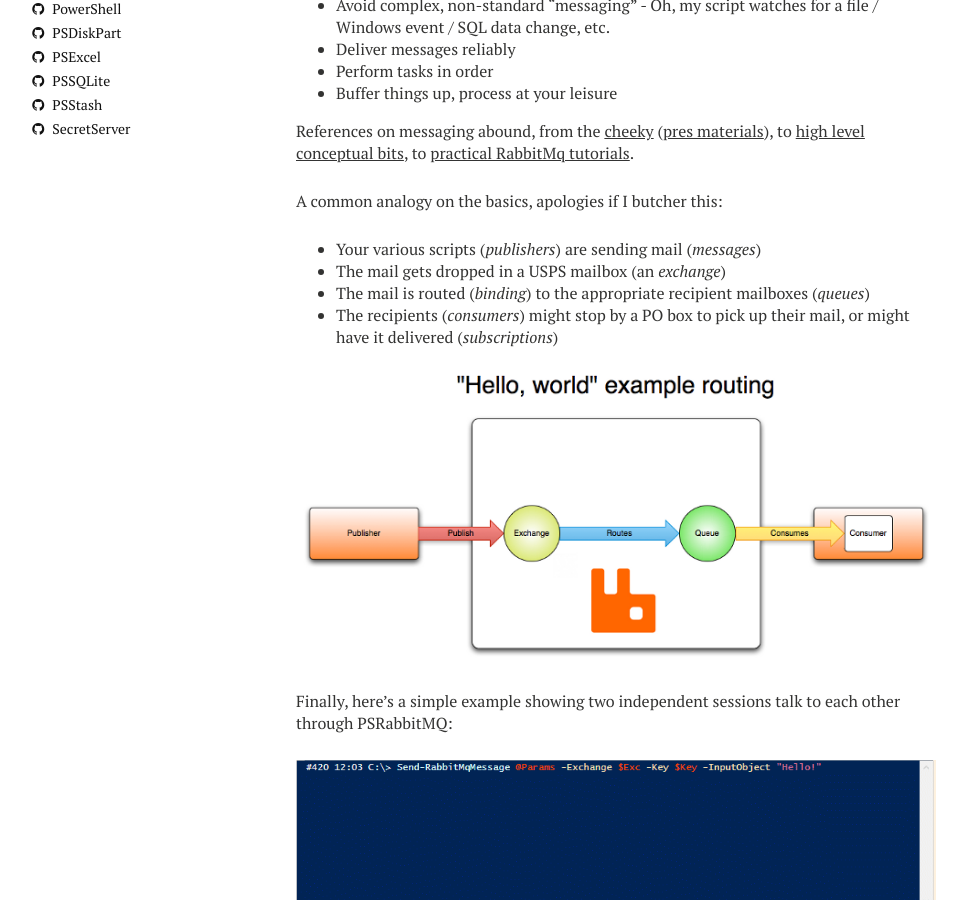
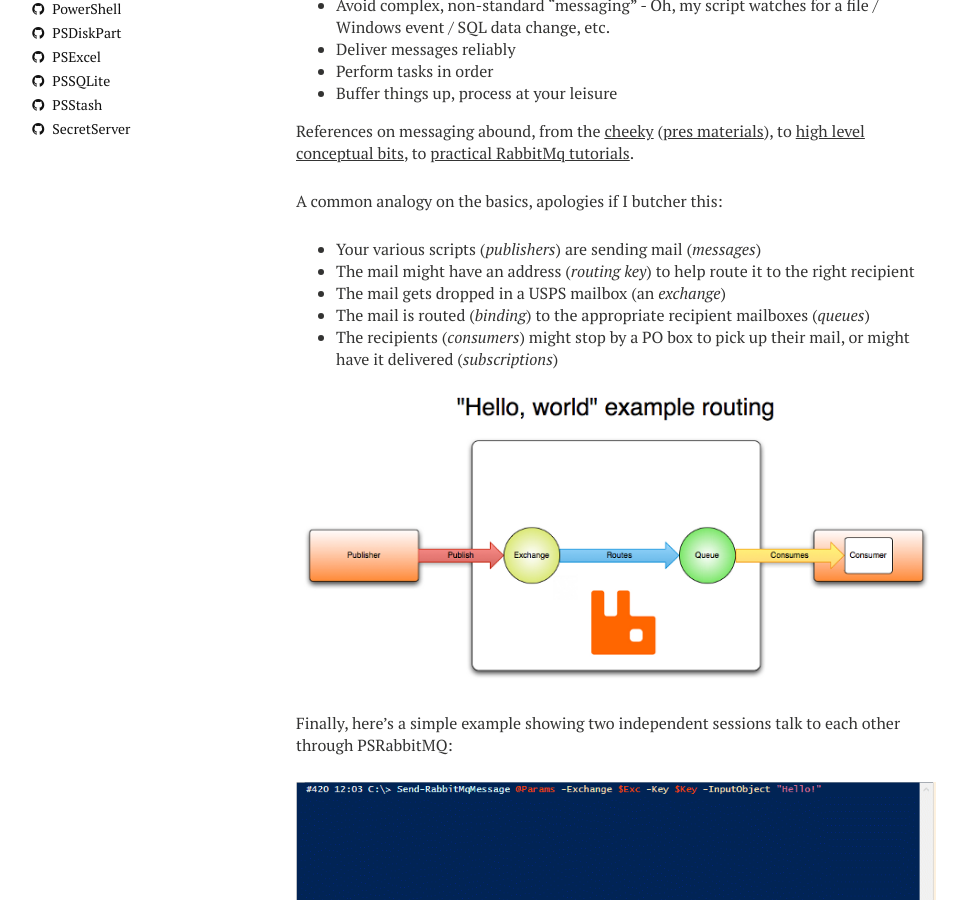
Before and after one commit to RamblingCookieMonster/RamblingCookieMonster.github.io, a Jekyll site: the page built from _posts/2015-07-06-RabbitMQ-Intro.md, in a window 1280 px wide and 900 px high, scrolled down 1090 px. Shown: the whole window, without its empty margins (24-991 px from the left). Built offline with Jekyll 4.4.1, drawn with Linux system fonts in a browser that asks for light colours; nearby versions of some CDN libraries; comment, search, counter and statistics services are not loaded.

Commit message:
routing key

```diff
--- a/_posts/2015-07-06-RabbitMQ-Intro.md
+++ b/_posts/2015-07-06-RabbitMQ-Intro.md
@@ -40,6 +40,7 @@
 A common analogy on the basics, apologies if I butcher this:
 
 * Your various scripts (*publishers*) are sending mail (*messages*)
+* The mail might have an address (*routing key*) to help route it to the right recipient
 * The mail gets dropped in a USPS mailbox (an *exchange*)
 * The mail is routed (*binding*) to the appropriate recipient mailboxes (*queues*)
 * The recipients (*consumers*) might stop by a PO box to pick up their mail, or might have it delivered (*subscriptions*)
```
